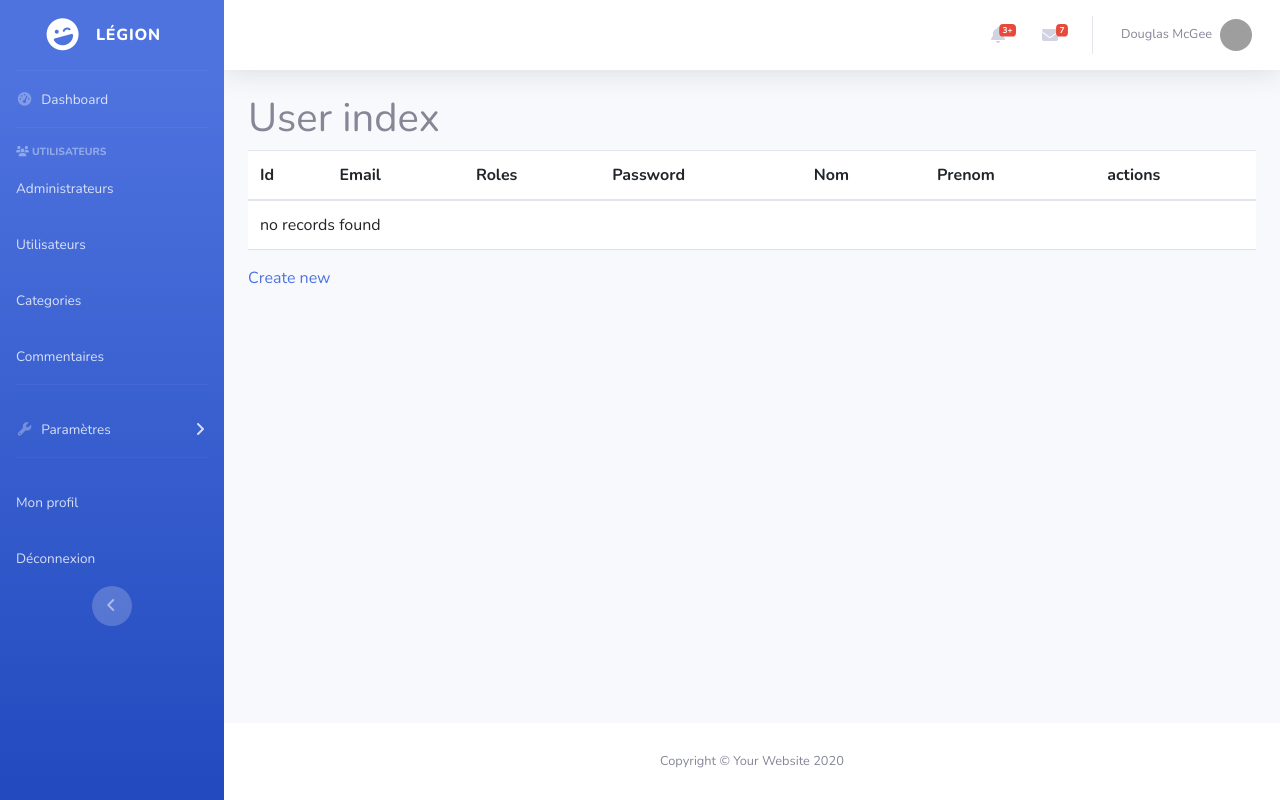
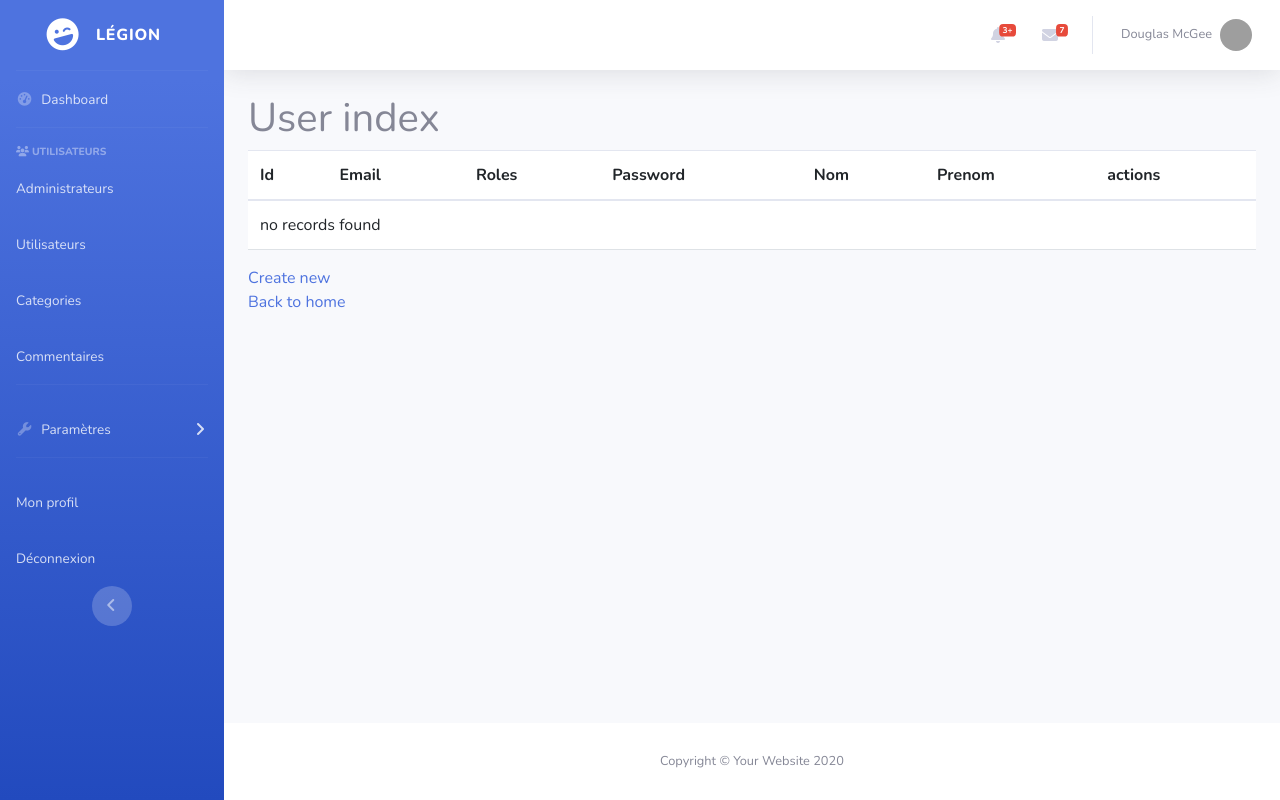
Before and after one commit to ShOrtyDub/symfony_blog_project, a Symfony app: template templates/admin/user/index.html.twig in a window 1280 px wide. Run offline with Twig, Linux system fonts and the light colour scheme; the template is opened without the code that fills it, so the values that code supplies are empty; some libraries are stand-ins or nearby versions; grey boxes are pictures that could not be loaded.

Commit message:
maj ajout bouton back dans navigation admin

```diff
--- a/templates/admin/commentaires/index.html.twig
+++ b/templates/admin/commentaires/index.html.twig
@@ -39,5 +39,8 @@
         </tbody>
     </table>
 
-    <a href="{{ path('app_commentaires_new') }}">Create new</a>
+    <div>
+        <a href="{{ path('app_admin') }}">Back to home</a>
+    </div>
+
 {% endblock %}
--- a/templates/admin/team/index.html.twig
+++ b/templates/admin/team/index.html.twig
@@ -39,5 +39,11 @@
         </tbody>
     </table>
 
+    <div>
         <a href="{{ path('app_team_new') }}">Create new</a>
+    </div>
+
+    <div>
+        <a href="{{ path('app_admin') }}">Back to home</a>
+    </div>
 {% endblock %}
--- a/templates/admin/user/index.html.twig
+++ b/templates/admin/user/index.html.twig
@@ -39,5 +39,12 @@
         </tbody>
     </table>
 
+    <div>
         <a href="{{ path('app_user_new') }}">Create new</a>
+    </div>
+
+    <div>
+        <a href="{{ path('app_admin') }}">Back to home</a>
+    </div>
+
 {% endblock %}
```
Also changed, not shown: templates/admin/categories/index.html.twig (+9 -1 lines). Lines whose indentation alone changed are shown as unchanged.
